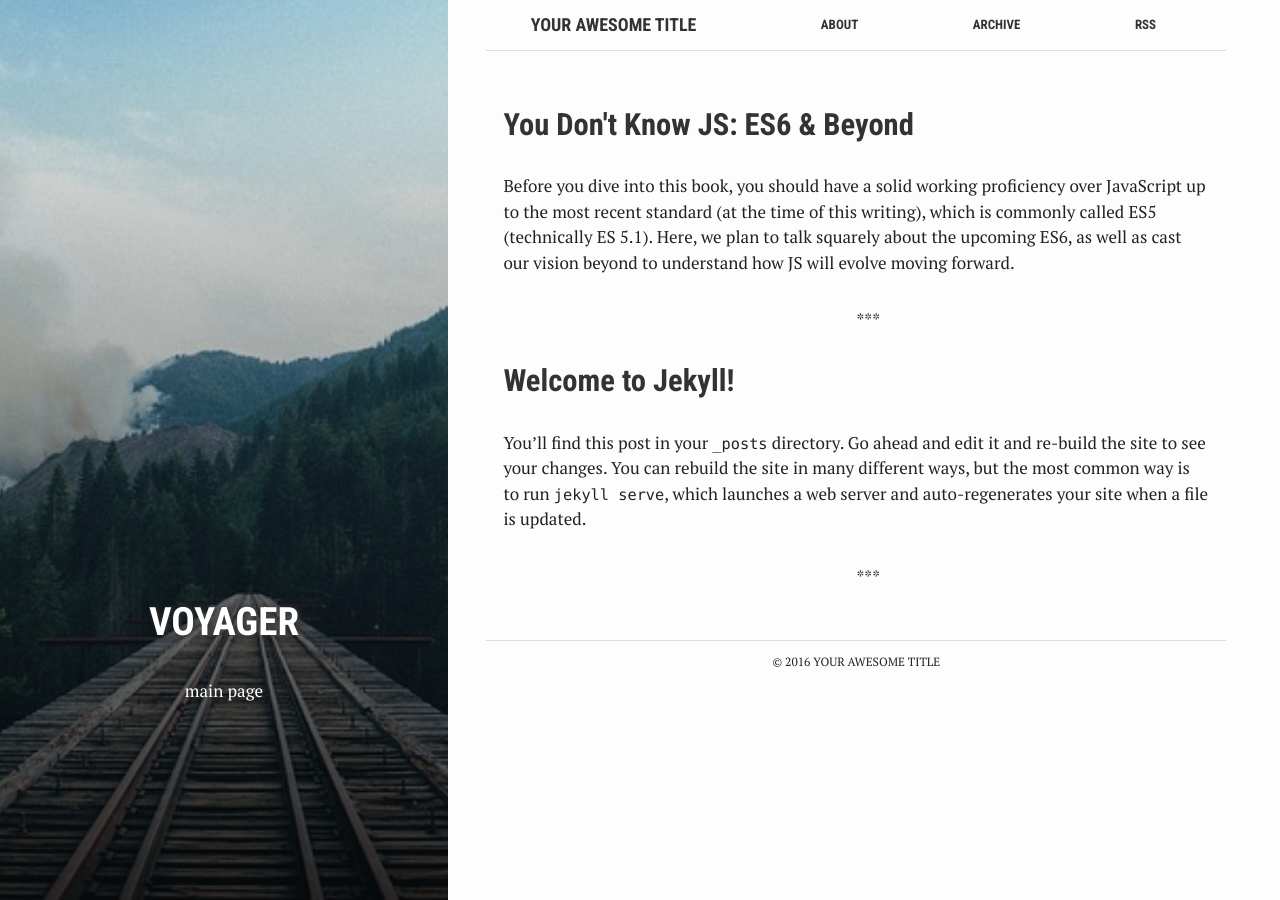
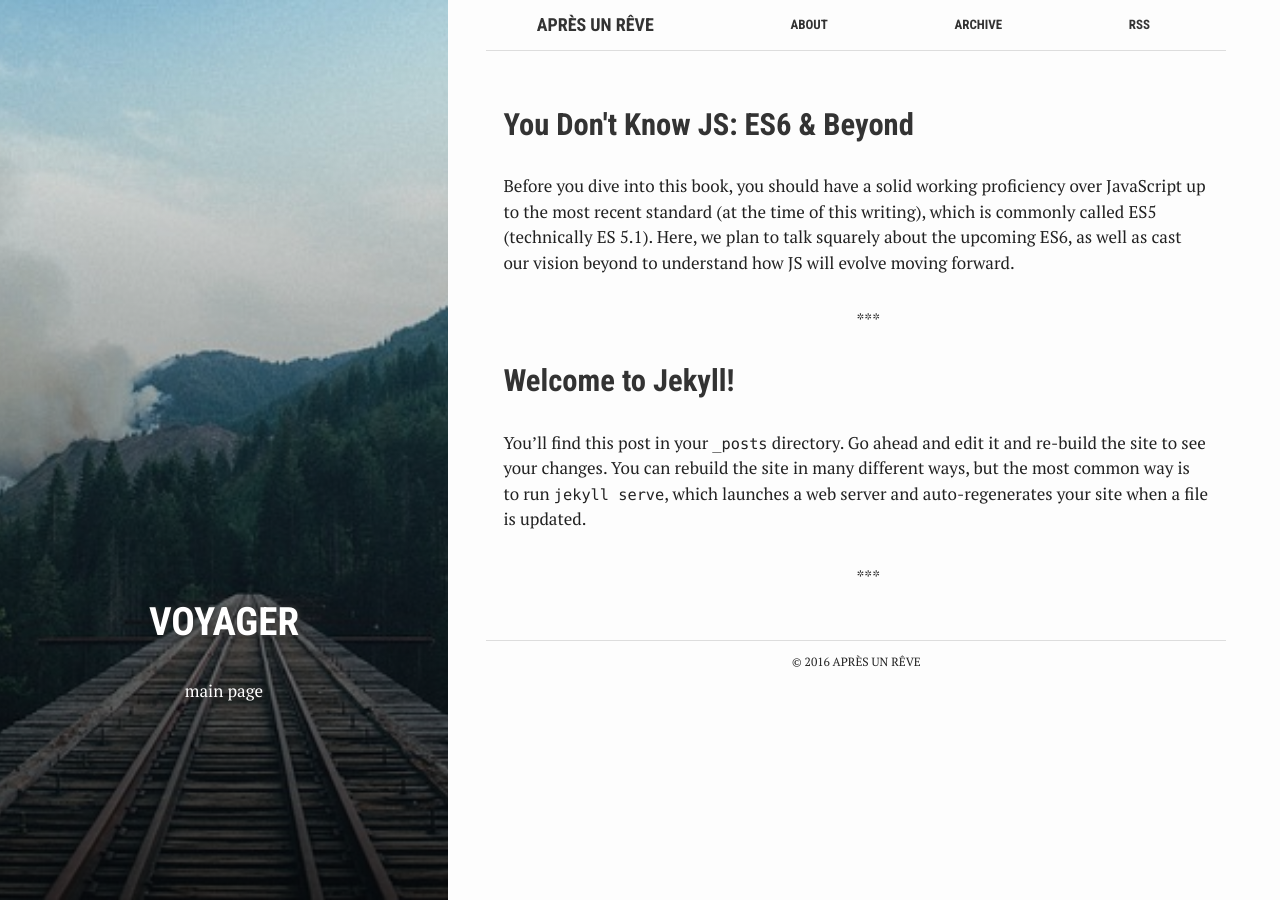
Before and after one commit to supernoir/apresunreve, a Jekyll site: the page built from index.html, in a window 1280 px wide. Built offline with Jekyll 4.4.1, drawn with Linux system fonts in a browser that asks for light colours.

Commit message:
Makes minor changes to config

```diff
--- a/_config.yml
+++ b/_config.yml
@@ -1,3 +1,4 @@
+
 # Welcome to Jekyll!
 #
 # This config file is meant for settings that affect your whole blog, values
@@ -6,7 +7,7 @@
 # 'jekyll serve'. If you change this file, please restart the server process.
 
 # Site settings
-title: Your awesome title
+title: Après un Rêve
 email: your-email@domain.com
 description: > # this means to ignore newlines until "baseurl:"
   Write an awesome description for your new site here. You can edit this
@@ -14,7 +15,7 @@ description: > # this means to ignore newlines until "baseurl:"
   Google search results) and in your feed.xml site description.
 baseurl: "" # the subpath of your site, e.g. /blog
 lang: "en"
-url: "http://localhost:4000" # the base hostname & protocol for your site
+url: "https://supernoir.github.io/apresunreve" # the base hostname & protocol for your site
 twitter_username: jekyllrb
 github_username:  jekyll
 disqus_username:
```
